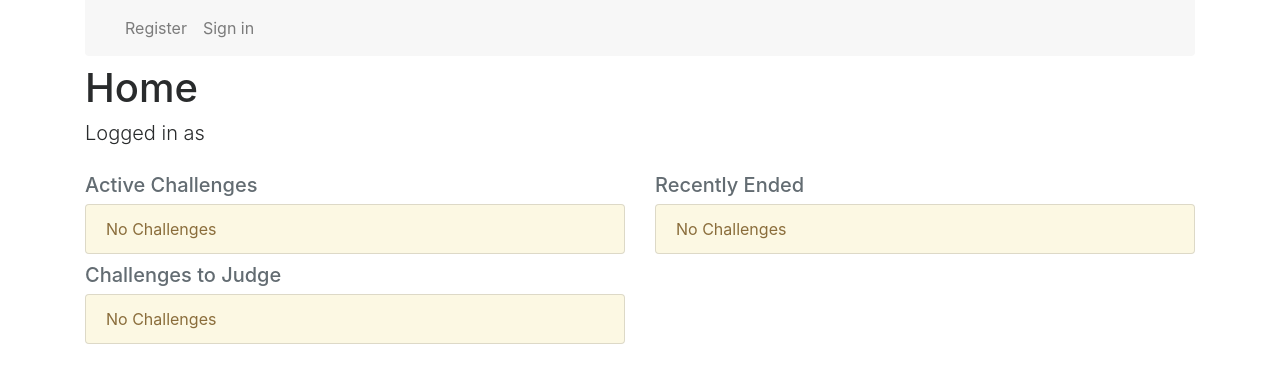
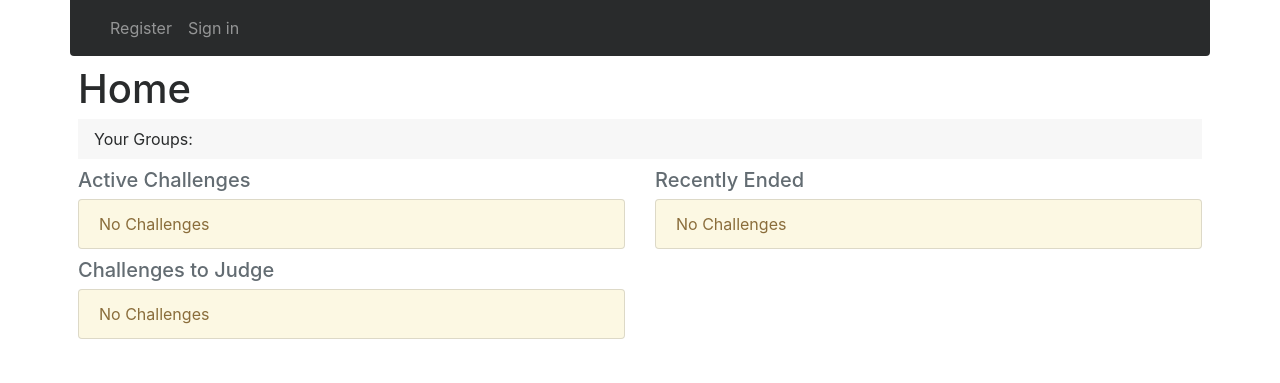
Before and after one commit to ianzimmerman/gifoff, a Flask app: template gifoff/blueprints/main/templates/main/index.html in a window 1280 px wide. Shown: the top 383 px of the page. Run offline with Flask 2, Linux system fonts and the light colour scheme; the template is opened without the code that fills it, so the values that code supplies are empty; some libraries are stand-ins or nearby versions.

Commit message:
style changes

```diff
--- a/gifoff/blueprints/main/templates/main/index.html
+++ b/gifoff/blueprints/main/templates/main/index.html
@@ -5,7 +5,12 @@
     <div class="row">
         <div class="col-sm-12">
             <h1>Home</h1>
-            <p class="lead">Logged in as {{current_user.username}}</p>
+            <nav class="nav flex-column flex-sm-row bg-faded">
+              <span class="flex-sm-fill text-sm-center nav-link hidden-sm-down">Your Groups:</span>
+              {% for g in current_user.player_of %}
+                <a class="flex-sm-fill text-sm-center nav-link" href="{{ url_for('main.group', group_id=g) }}">{{g.name}}</a>
+              {% endfor %}
+            </nav>
         </div>
     </div>
     <div class="row">
--- a/gifoff/templates/layout.html
+++ b/gifoff/templates/layout.html
@@ -43,13 +43,13 @@
     {%- set navigation_bar = [
 
         ] -%}
-    <div class="container">
-        <nav class="navbar navbar-toggleable-sm navbar-light bg-faded rounded-bottom">
-          <button class="navbar-toggler navbar-toggler-right" type="button" data-toggle="collapse" data-target="#mainNav" aria-controls="mainNav" aria-expanded="false" aria-label="Toggle navigation">
+    <div class="container pl-0 pr-0">
+        <nav class="navbar navbar-toggleable-sm navbar-inverse bg-inverse rounded-bottom">
+          <button class="navbar-toggler navbar-toggler" type="button" data-toggle="collapse" data-target="#mainNav" aria-controls="mainNav" aria-expanded="false" aria-label="Toggle navigation">
             <span class="navbar-toggler-icon"></span>
           </button>
-          <a class="navbar-brand" href="{{ url_for('main.index') }}">{{ config.APP_NAME }}</a>
           <div class="collapse navbar-collapse" id="mainNav">
+            <a class="navbar-brand mt-2 mt-md-0" href="{{ url_for('main.index') }}">{{ config.APP_NAME }}</a>
             <ul class="navbar-nav mr-auto">
                 {%- for endpoint, text, children in navigation_bar -%}
                     <li class="nav-item {{ 'active' if request.endpoint == endpoint }}">
@@ -96,7 +96,7 @@
           </div>
         </nav>
         <div class="row">
-            <div class="col-xs-12">
+            <div class="col-12">
             {% block breadcrumb %}{% endblock %}
             </div>
         </div>
@@ -116,7 +116,7 @@
                 </div>
             {% endif %}
         {% endwith %}
-        <div class="main-content">
+        <div class="main-content pl-2 pr-2">
           {% block content %}
           {% endblock %}
         </div>
--- a/gifoff/templates/macros.html
+++ b/gifoff/templates/macros.html
@@ -1,6 +1,6 @@
 {% macro breadcrumbs(level=2, group=none, challenge=none) %}
-<nav aria-label="You are here:" role="navigation" class="container hidden-sm-down">
-  <ol class="breadcrumb bg-faded" style="margin-top: 5px; font-size: x-small;">
+<nav aria-label="You are here:" role="navigation" class="container hidden-sm-down mt-2 pl-0 pr-0">
+  <ol class="breadcrumb bg-faded" style="font-size: x-small;">
 	<li class="breadcrumb-item"><a href="{{ url_for('main.index') }}">Home</a></li>
 	{%- if group is not none -%}
 	<li class="breadcrumb-item">
```
